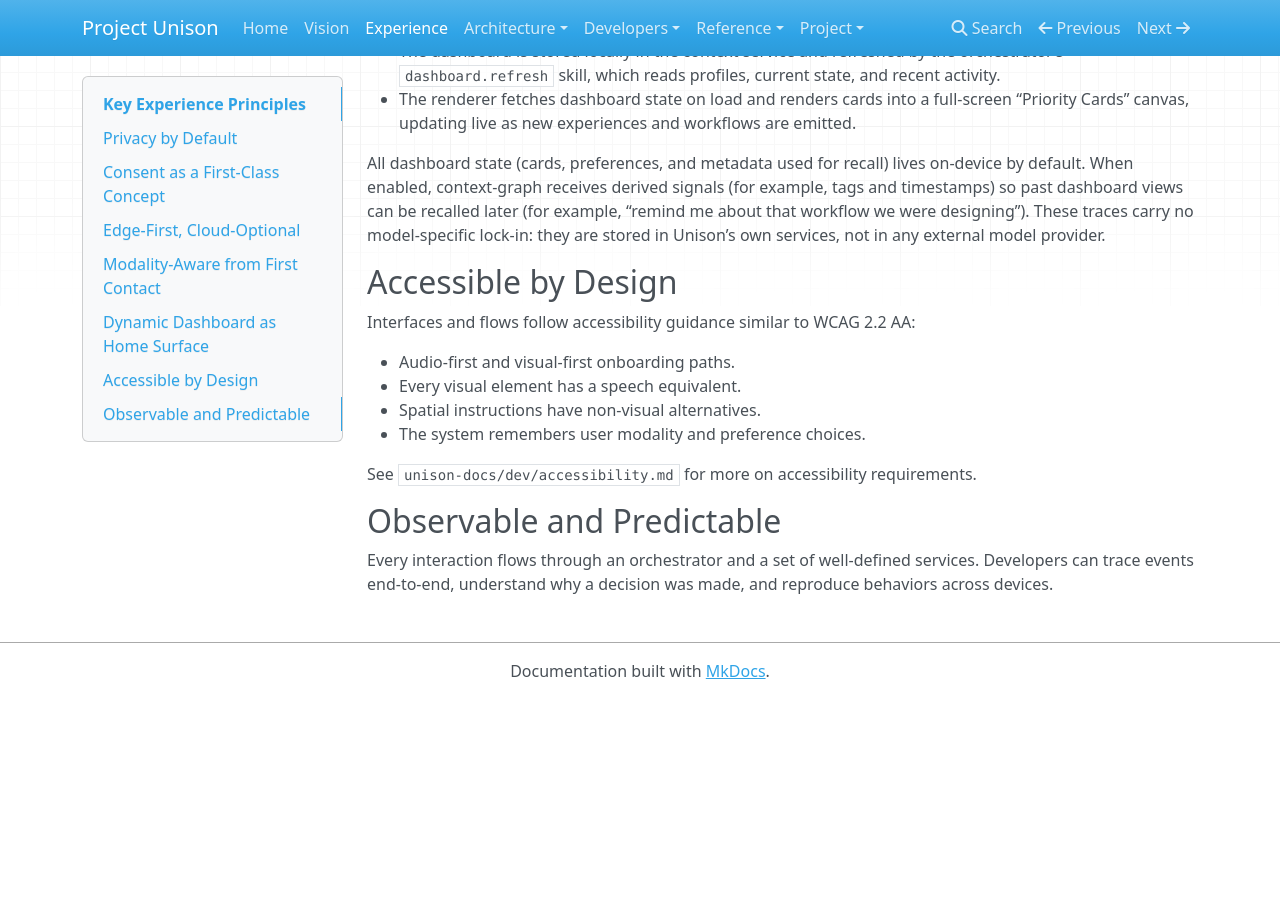
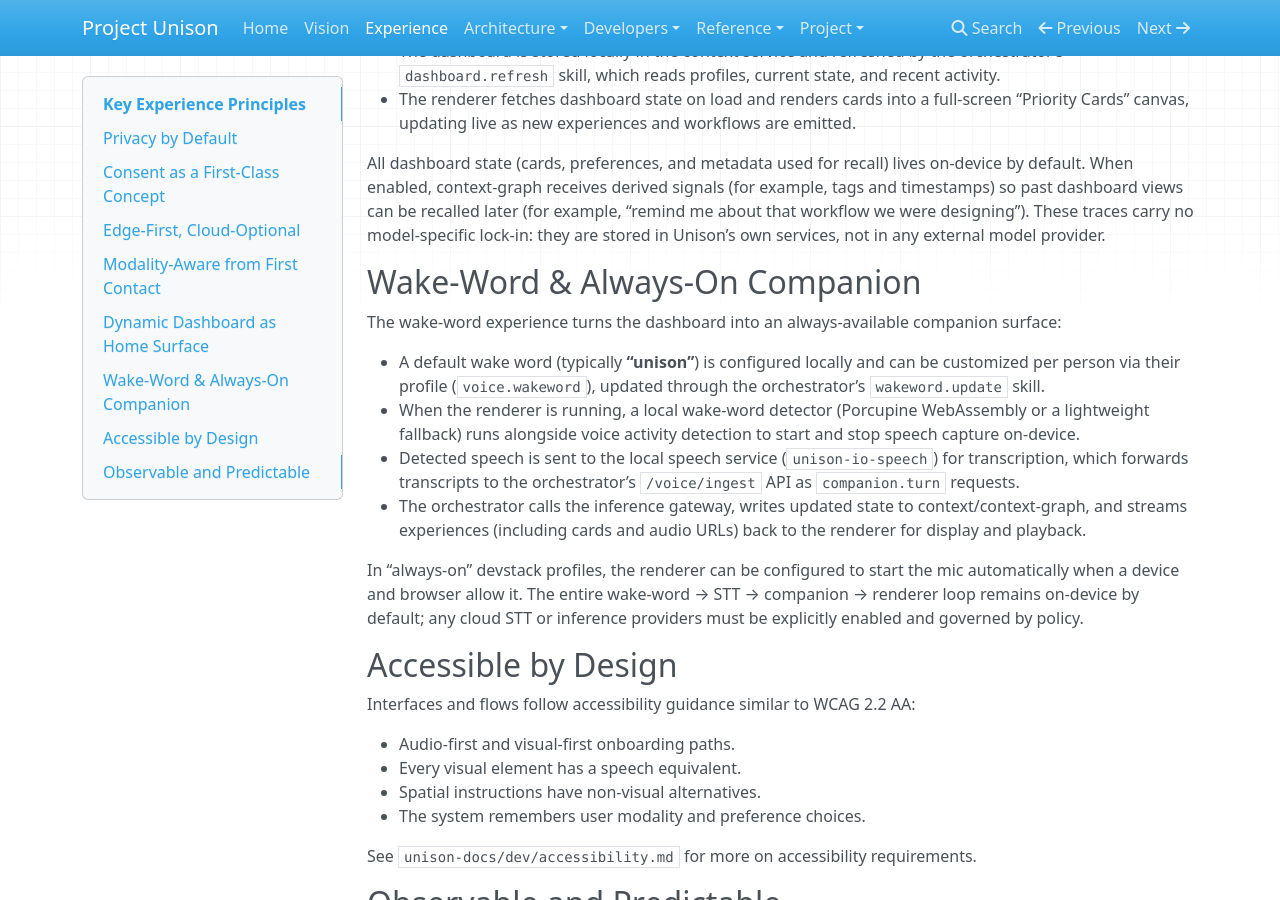
Before and after one commit to project-unisonOS/project-unisonos.github.io, an MkDocs documentation site: the page built from docs/experience.md, in a window 1280 px wide and 900 px high, scrolled down 847 px. Built offline with MkDocs 1.6.1, drawn with Linux system fonts in a browser that asks for light colours; nearby versions of some CDN libraries; before the commit the page ends 1546 px from its top, so only the background shows below that.

Commit message:
Milestone 4: wake-word and always-on companion docs

```diff
--- a/docs/experience.md
+++ b/docs/experience.md
@@ -30,6 +30,17 @@ In the running system, the primary “Operating Surface” is a per-person dashb
 
 All dashboard state (cards, preferences, and metadata used for recall) lives on-device by default. When enabled, context-graph receives derived signals (for example, tags and timestamps) so past dashboard views can be recalled later (for example, “remind me about that workflow we were designing”). These traces carry no model-specific lock-in: they are stored in Unison’s own services, not in any external model provider.
 
+## Wake-Word & Always-On Companion
+
+The wake-word experience turns the dashboard into an always-available companion surface:
+
+- A default wake word (typically **“unison”**) is configured locally and can be customized per person via their profile (`voice.wakeword`), updated through the orchestrator’s `wakeword.update` skill.
+- When the renderer is running, a local wake-word detector (Porcupine WebAssembly or a lightweight fallback) runs alongside voice activity detection to start and stop speech capture on-device.
+- Detected speech is sent to the local speech service (`unison-io-speech`) for transcription, which forwards transcripts to the orchestrator’s `/voice/ingest` API as `companion.turn` requests.
+- The orchestrator calls the inference gateway, writes updated state to context/context-graph, and streams experiences (including cards and audio URLs) back to the renderer for display and playback.
+
+In “always-on” devstack profiles, the renderer can be configured to start the mic automatically when a device and browser allow it. The entire wake-word → STT → companion → renderer loop remains on-device by default; any cloud STT or inference providers must be explicitly enabled and governed by policy.
+
 ## Accessible by Design
 
 Interfaces and flows follow accessibility guidance similar to WCAG 2.2 AA:
```
